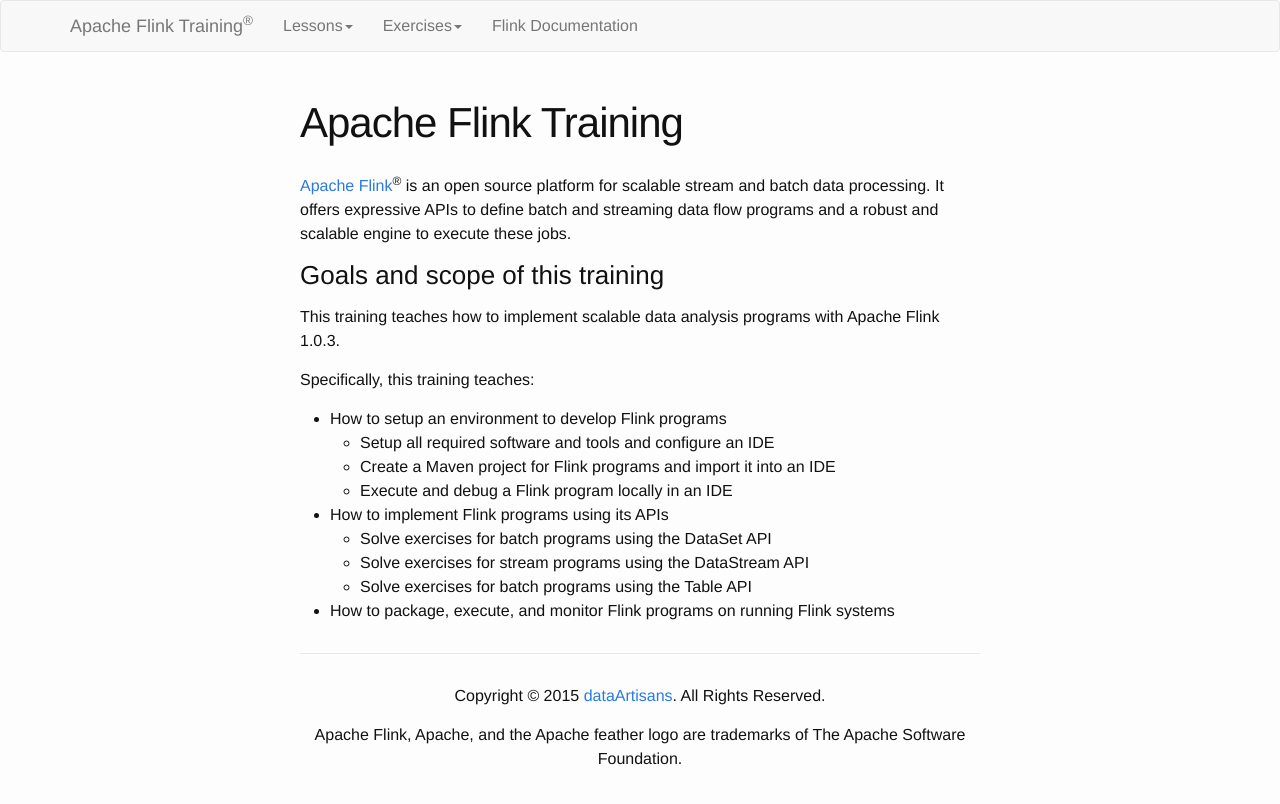
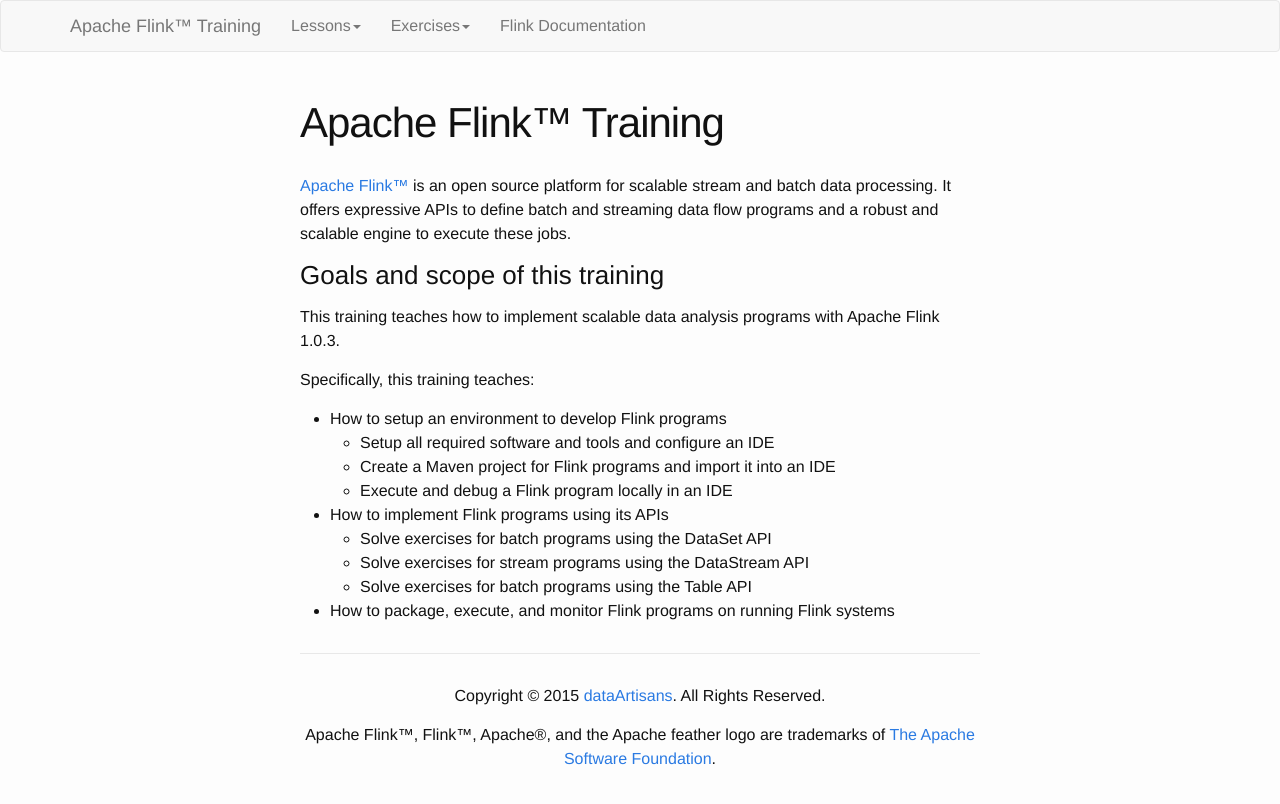
Before and after one commit to dataArtisans/flink-training-web, a Jekyll site: the page built from index.md, in a window 1280 px wide. Shown: the top 804 px of the page. Built offline with Jekyll 4.4.1, drawn with Linux system fonts in a browser that asks for light colours.

Commit message:
fix apache trademarks

```diff
--- a/_config.yml
+++ b/_config.yml
@@ -1,5 +1,5 @@
 # Site settings
-title: Apache Flink Training
+title: Apache Flink™ Training
 description: > # this means to ignore newlines until "baseurl:"
   Write an awesome description for your new site here. You can edit this
   line in _config.yml. It will appear in your document head meta (for
--- a/_includes/header.html
+++ b/_includes/header.html
@@ -8,7 +8,7 @@
         <span class="icon-bar"></span>
         <span class="icon-bar"></span>
       </button>
-      <a class="navbar-brand" href="{{ site.baseurl }}/index.html">Apache Flink Training<sup>&reg;</sup></a>
+      <a class="navbar-brand" href="{{ site.baseurl }}/index.html">Apache Flink™ Training</a>
 
     </div>
 
--- a/_layouts/default.html
+++ b/_layouts/default.html
@@ -27,7 +27,7 @@
         <div class="site-footer text-center">
           <p>Copyright © 2015 <a href="http://data-artisans.com">dataArtisans</a>. All Rights Reserved.</p>
 
-          <p>Apache Flink, Apache, and the Apache feather logo are trademarks of The Apache Software Foundation.</p>
+          <p>Apache Flink™, Flink™, Apache®, and the Apache feather logo are trademarks of <a href="http://apache.org">The Apache Software Foundation</a>.</p>
         </div>
       </div>
     </div>
--- a/index.md
+++ b/index.md
@@ -1,9 +1,9 @@
 ---
-title: Apache Flink Training
+title: Apache Flink™ Training
 layout: page
 ---
 
-[Apache Flink](http://flink.apache.org)<sup>&reg;</sup> is an open source platform for scalable stream and batch data processing. It offers expressive APIs to define batch and streaming data flow programs and a robust and scalable engine to execute these jobs.
+[Apache Flink™](http://flink.apache.org) is an open source platform for scalable stream and batch data processing. It offers expressive APIs to define batch and streaming data flow programs and a robust and scalable engine to execute these jobs.
 
 
 ### Goals and scope of this training
```
